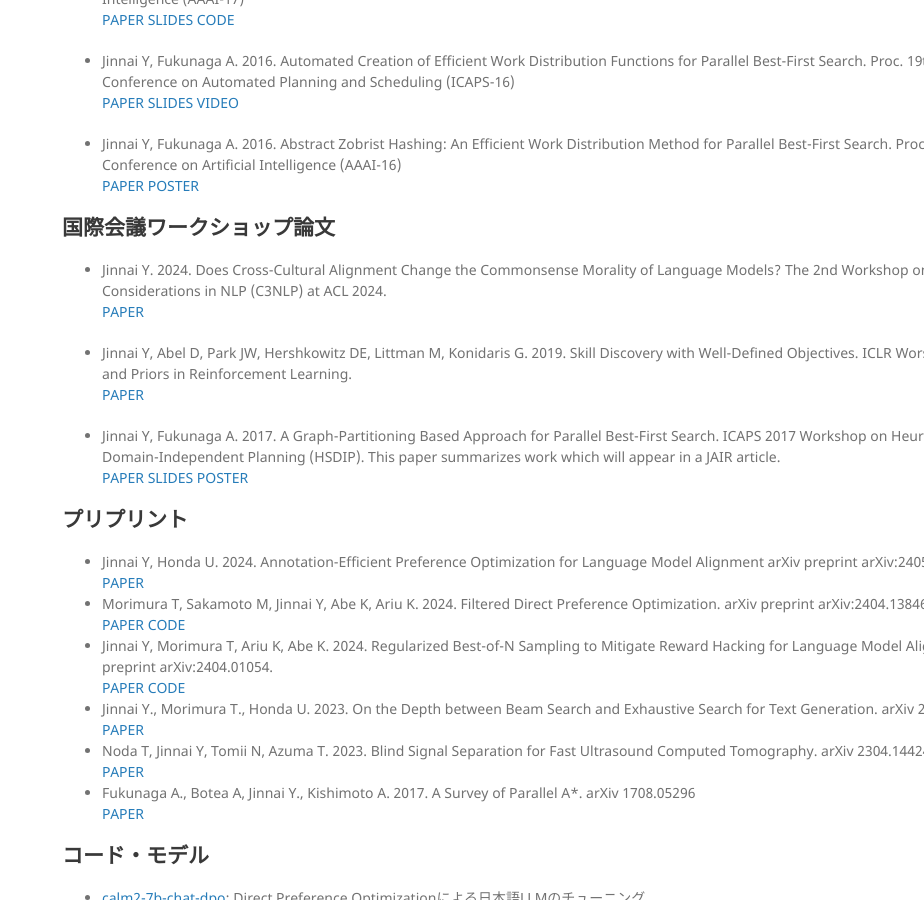
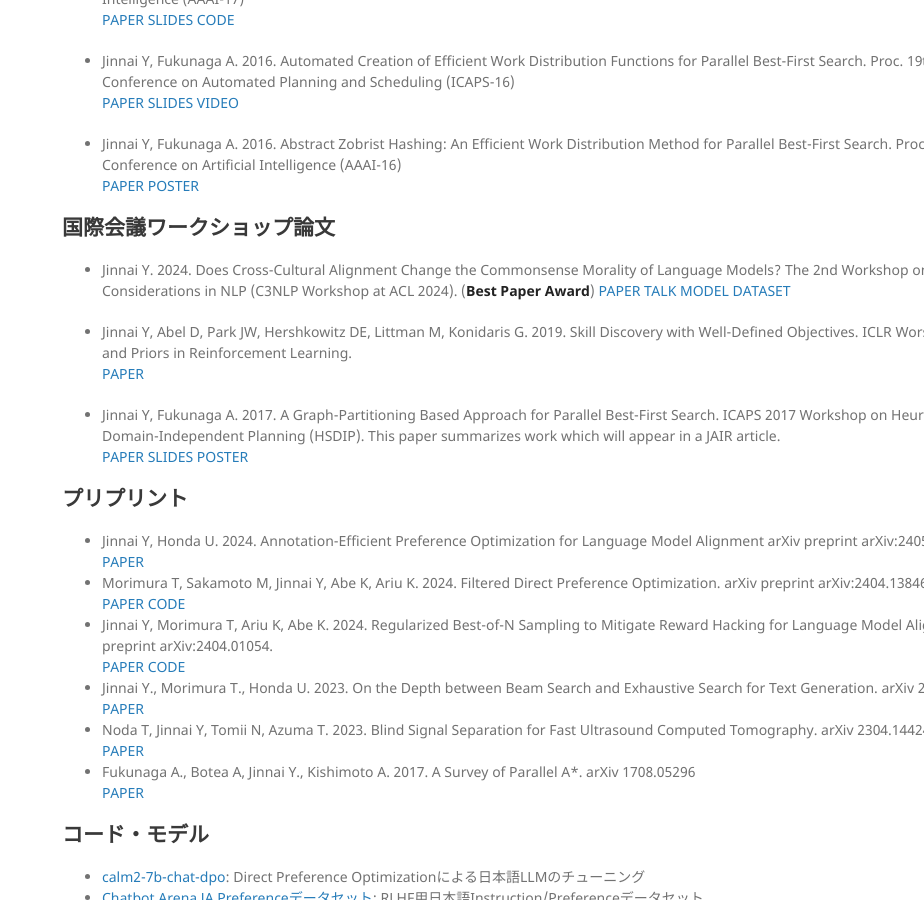
Before and after one commit to jinnaiyuu/jinnaiyuu.github.io, a Jekyll site: the page built from ja/index.md, in a window 1280 px wide and 900 px high, scrolled down 1708 px. Shown: the whole window, without its empty margins (356-1280 px from the left). Built offline with Jekyll 4.4.1, drawn with Linux system fonts in a browser that asks for light colours; our own code applies the rules of GitHub Pages for plain Markdown files.

Commit message:
added best paper award to the c3nlp

```diff
--- a/ja/index.md
+++ b/ja/index.md
@@ -65,8 +65,7 @@
 
 ## 国際会議ワークショップ論文
 
-- Jinnai Y. 2024. Does Cross-Cultural Alignment Change the Commonsense Morality of Language Models? The 2nd Workshop on Cross-Cultural Considerations in NLP (C3NLP) at ACL 2024.
-[PAPER](https://arxiv.org/abs/2406.16316)
+- Jinnai Y. 2024. Does Cross-Cultural Alignment Change the Commonsense Morality of Language Models? The 2nd Workshop on Cross-Cultural Considerations in NLP (C3NLP Workshop at ACL 2024). (**Best Paper Award**) [PAPER](https://aclanthology.org/2024.c3nlp-1.5.pdf) [TALK](https://www.youtube.com/watch?v=TjFDn3L65s0) [MODEL](https://huggingface.co/cyberagent/calm2-7b-chat-dpo-experimental) [DATASET](https://huggingface.co/datasets/cyberagent/chatbot-arena-ja-calm2-7b-chat-experimental)
 
 - Jinnai Y, Abel D, Park JW, Hershkowitz DE, Littman M, Konidaris G. 2019. Skill Discovery with Well-Defined Objectives. ICLR Worshop on Structure and Priors in Reinforcement Learning.
 [PAPER](../pdf/papers/SPiRL-19.pdf)
```
Also changed, not shown: index.md (+1 -0 lines).
